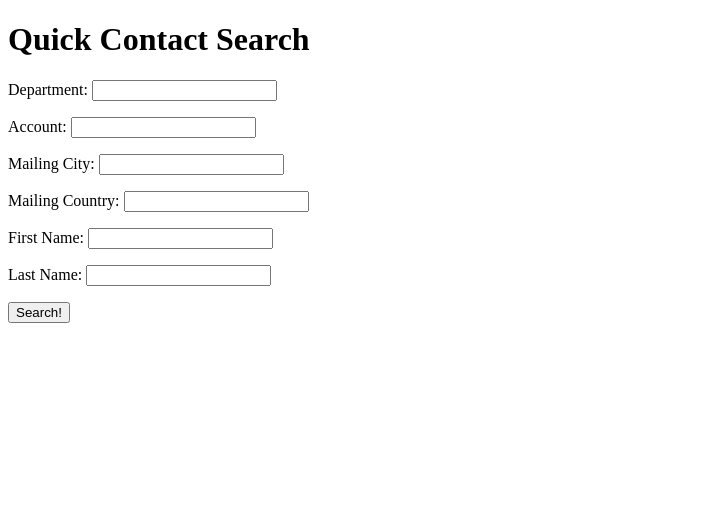
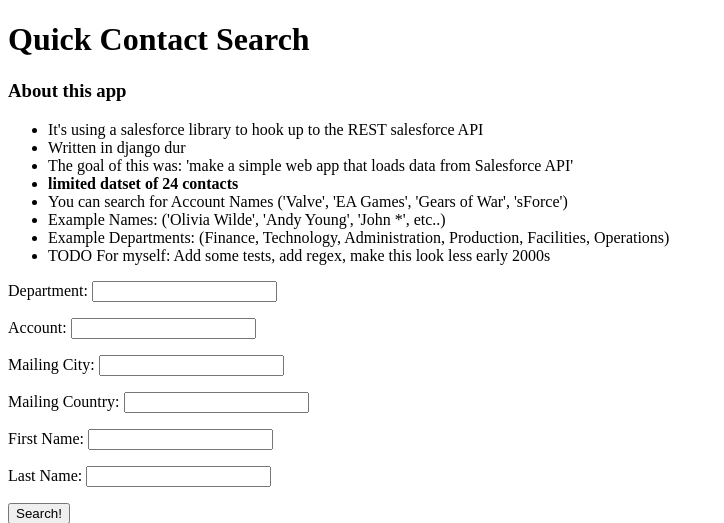
Before and after one commit to allisonng/salesforce-django, a Django app: page / in a window 1280 px wide. Shown: the top 523 px of the page, without its empty margins (0-724 px from the left). Run offline with Django 3.2, Linux system fonts and the light colour scheme.

Commit message:
Some notes for people on how to use it

```diff
--- a/salesforce/templates/salesforce/index.html
+++ b/salesforce/templates/salesforce/index.html
@@ -3,6 +3,19 @@
 {% block content %}
 
 	<h1>Quick Contact Search</h1>
+
+	<p><h3>About this app</h3>
+	<ul>
+		<li>It's using a salesforce library to hook up to the REST salesforce API</li>
+		<li>Written in django dur</li>
+		<li>The goal of this was: 'make a simple web app that loads data from Salesforce API'</li>
+		<li><b>limited datset of 24 contacts</b></li>
+		<li> You can search for Account Names ('Valve', 'EA Games', 'Gears of War', 'sForce')</li>
+		<li>Example Names: ('Olivia Wilde', 'Andy Young', 'John *', etc..)</li>
+		<li>Example Departments: (Finance, Technology, Administration, Production, Facilities, Operations)</li>
+		<li>TODO For myself: Add some tests, add regex, make this look less early 2000s</li>
+	</ul>
+	</p>
 
 	<form action='' method='POST'>
 		{% csrf_token %}
```
